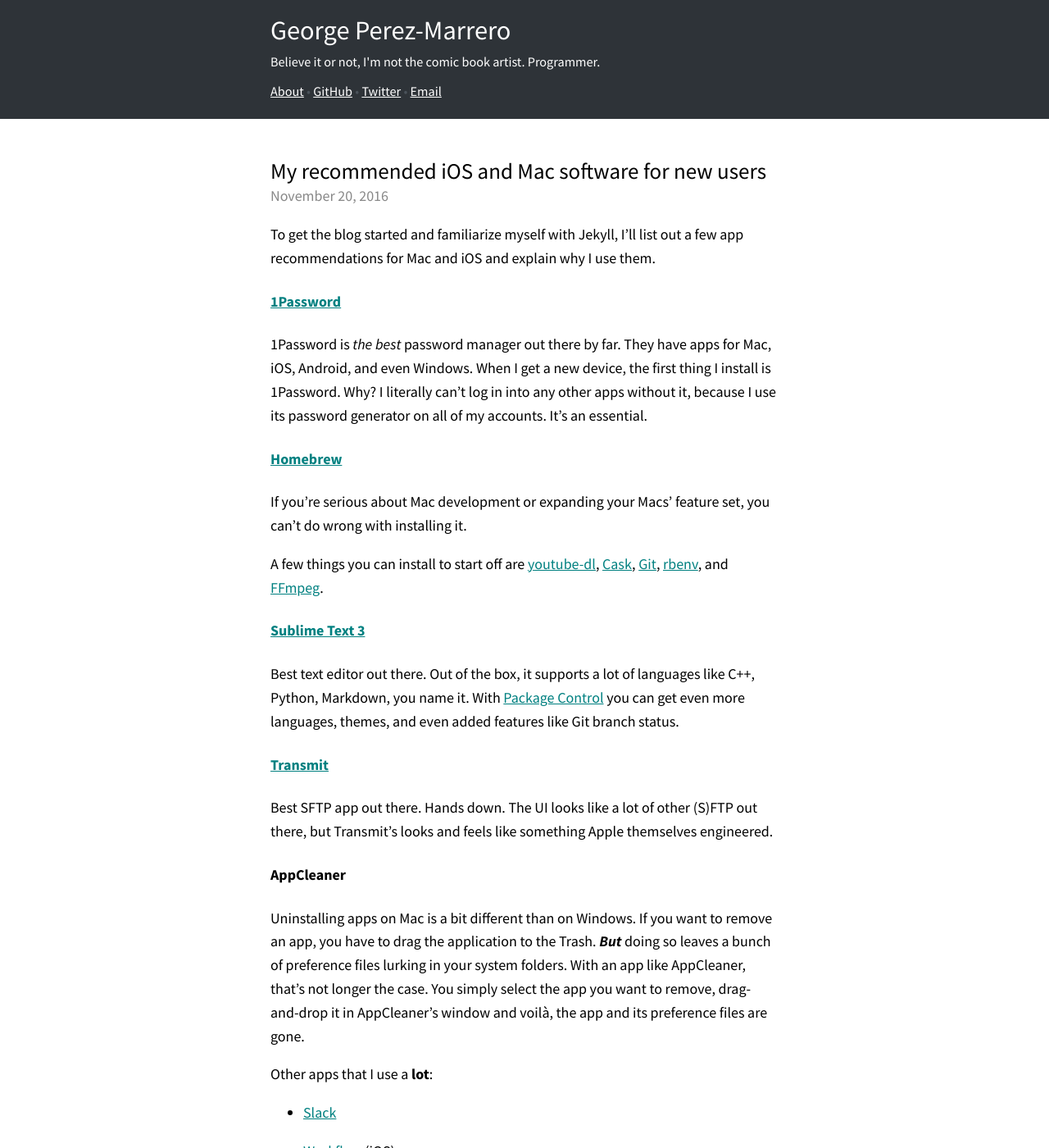
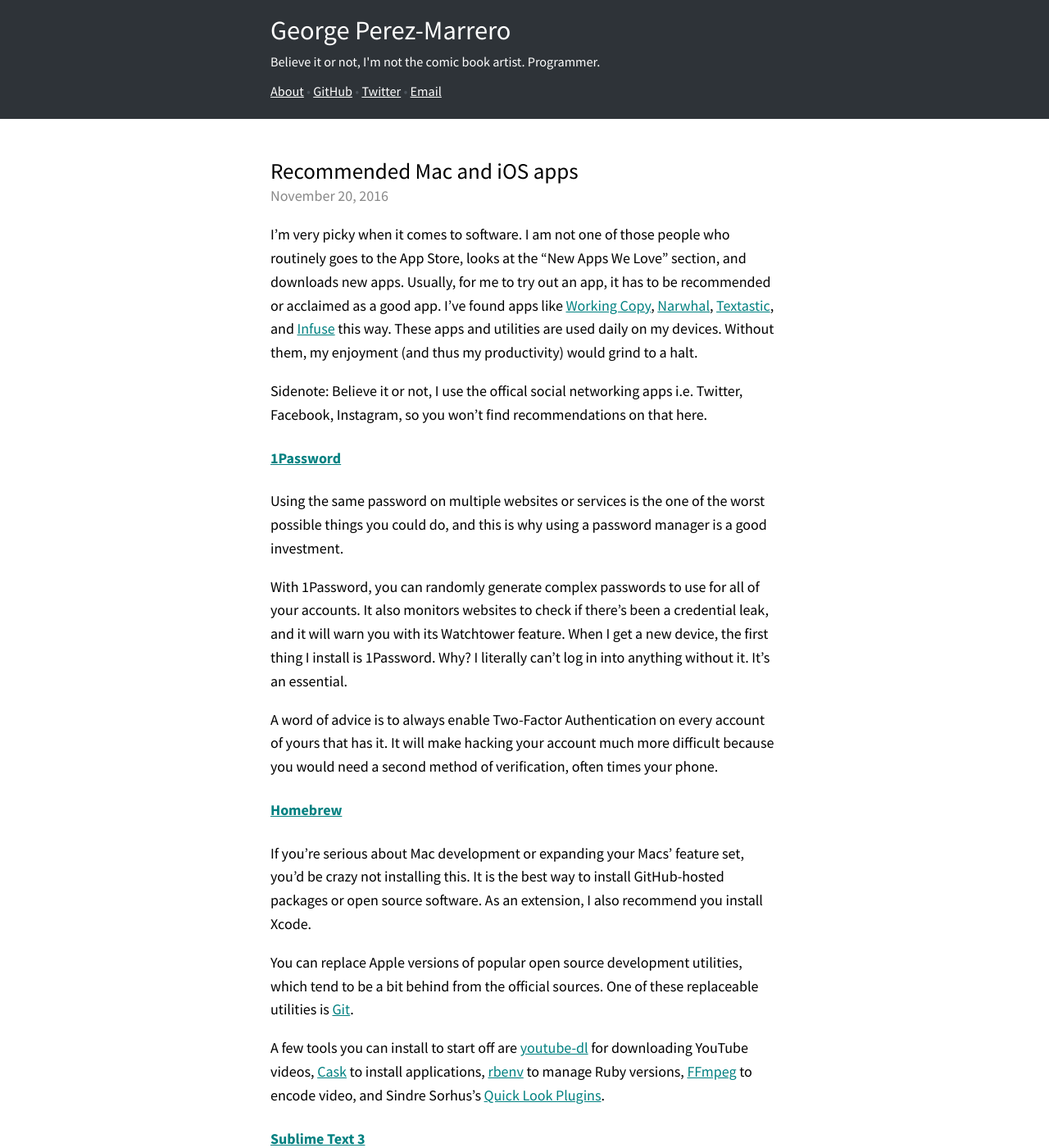
Before and after one commit to georgeperez/titanpointe.org, a Jekyll site: the page built from _posts/2016-11-20-app-recommendations.md, in a window 1280 px wide and 1400 px high. Shown: the whole window at 82% size. Built offline with Jekyll 4.4.1, drawn with Linux system fonts in a browser that asks for light colours; some of the changed text lies outside the part shown.

Commit message:
Updated 'App Recommendations' post

```diff
--- a/_posts/2016-11-20-app-recommendations.md
+++ b/_posts/2016-11-20-app-recommendations.md
@@ -1,31 +1,43 @@
 ---
 layout: post
-title: My recommended iOS and Mac software for new users
+title: Recommended Mac and iOS apps
 ---
 
-To get the blog started and familiarize myself with Jekyll, I'll list out a few app recommendations for Mac and iOS and explain why I use them.
+I'm very picky when it comes to software. I am not one of those people who routinely goes to the App Store, looks at the "New Apps We Love" section, and downloads new apps. Usually, for me to try out an app, it has to be recommended or acclaimed as a good app. I've found apps like [Working Copy](https://workingcopyapp.com), [Narwhal](http://getnarwhal.com), [Textastic](https://textasticapp.com), and [Infuse](https://firecore.com/infuse) this way. These apps and utilities are used daily on my devices. Without them, my enjoyment (and thus my productivity) would grind to a halt.
+
+Sidenote: Believe it or not, I use the offical social networking apps i.e. Twitter, Facebook, Instagram, so you won't find recommendations on that here.
 
 #### [1Password](https://1password.com)
-1Password is _the best_ password manager out there by far. They have apps for Mac, iOS, Android, and even Windows. When I get a new device, the first thing I install is 1Password. Why? I literally can't log in into any other apps without it, because I use its password generator on all of my accounts. It's an essential.
+Using the same password on multiple websites or services is the one of the worst possible things you could do, and this is why using a password manager is a good investment.
+
+With 1Password, you can randomly generate complex passwords to use for all of your accounts. It also monitors websites to check if there's been a credential leak, and it will warn you with its Watchtower feature. When I get a new device, the first thing I install is 1Password. Why? I literally can't log in into anything without it. It's an essential.
+
+A word of advice is to always enable Two-Factor Authentication on every account of yours that has it. It will make hacking your account much more difficult because you would need a second method of verification, often times your phone.
 
 #### [Homebrew](http://brew.sh/)
-If you're serious about Mac development or expanding your Macs' feature set, you can't do wrong with installing it.
+If you're serious about Mac development or expanding your Macs' feature set, you'd be crazy not installing this. It is the best way to install GitHub-hosted packages or open source software. As an extension, I also recommend you install Xcode.
 
-A few things you can install to start off are [youtube-dl](https://rg3.github.io/youtube-dl/), [Cask](https://caskroom.github.io), [Git](https://git-scm.com), [rbenv](https://github.com/rbenv/rbenv), and [FFmpeg](https://ffmpeg.org).
+You can replace Apple versions of popular open source development utilities, which tend to be a bit behind from the official sources. One of these replaceable utilities is [Git](https://git-scm.com).
+
+A few tools you can install to start off are [youtube-dl](https://rg3.github.io/youtube-dl/) for downloading YouTube videos, [Cask](https://caskroom.github.io) to install applications, [rbenv](https://github.com/rbenv/rbenv) to manage Ruby versions, [FFmpeg](https://ffmpeg.org) to encode video, and Sindre Sorhus's [Quick Look Plugins](https://github.com/sindresorhus/quick-look-plugins).
 
 #### [Sublime Text 3](https://sublimetext.com)
-Best text editor out there. Out of the box, it supports a lot of languages like C++, Python, Markdown, you name it. With [Package Control](http://packagecontrol.io) you can get even more languages, themes, and even added features like Git branch status.
+When I started writing code, I used the very popular text editor [TextMate](https://macromates.com). It's a great text editor, but the lact of autocompletion (or rather, the way it handled it) was not something I liked. Here's where Sublime Text 3 comes in. Out of the box, it supports pretty much the same amount of languages as TextMate, but with the added benefit of "return completion." With [Package Control](https://packagecontrol.io) you can get even more languages, themes, and even added features like Git branch status.
 
 #### [Transmit](https://panic.com/transmit)
-Best SFTP app out there. Hands down. The UI looks like a lot of other (S)FTP out there, but Transmit's looks and feels like something Apple themselves engineered.
+Transmit's UI looks like a lot like the other SFTP apps out there, but it feels like something Apple themselves engineered. It's fast, efficient, and overall a great piece of software to use. If you ever need to connect to a remote server to access files, this is the app to use.
 
-#### AppCleaner
-Uninstalling apps on Mac is a bit different than on Windows. If you want to remove an app, you have to drag the application to the Trash. **_But_** doing so leaves a bunch of preference files lurking in your system folders. With an app like AppCleaner, that's not longer the case. You simply select the app you want to remove, drag-and-drop it in AppCleaner's window and voilà, the app and its preference files are gone.
+#### [AppCleaner](https://freemacsoft.net/appcleaner/)
+On macOS, the way to uninstall apps is a bit different than the way it's done Windows. If you want to remove an app, you have to drag the application to the Trash. You would think that's all you need to do, right?
+
+Unfortunately, doing so will leave a plethora of preference files in your system folders. With an app like AppCleaner, you simply look for the app you want to uninstall, drag-and-drop it in AppCleaner and voilà, the app and its preference files are presented to you. From there, you can decide if you want to delete all files or leave some if you're thinking of installing it later on.
 
 
-Other apps that I use a **lot**:
+Other apps that I use a lot:
 
-* [Slack](https://slack.com)
+* [Slack](https://slack.com) (Mac, iOS)
+
+* [Deliveries](https://junecloud.com/software/) (Mac, iOS)
 
 * [Workflow](https://geo.itunes.apple.com/us/app/workflow-powerful-automation/id915249334?mt=8&uo=4&at=1010lbam) (iOS)
 
```
